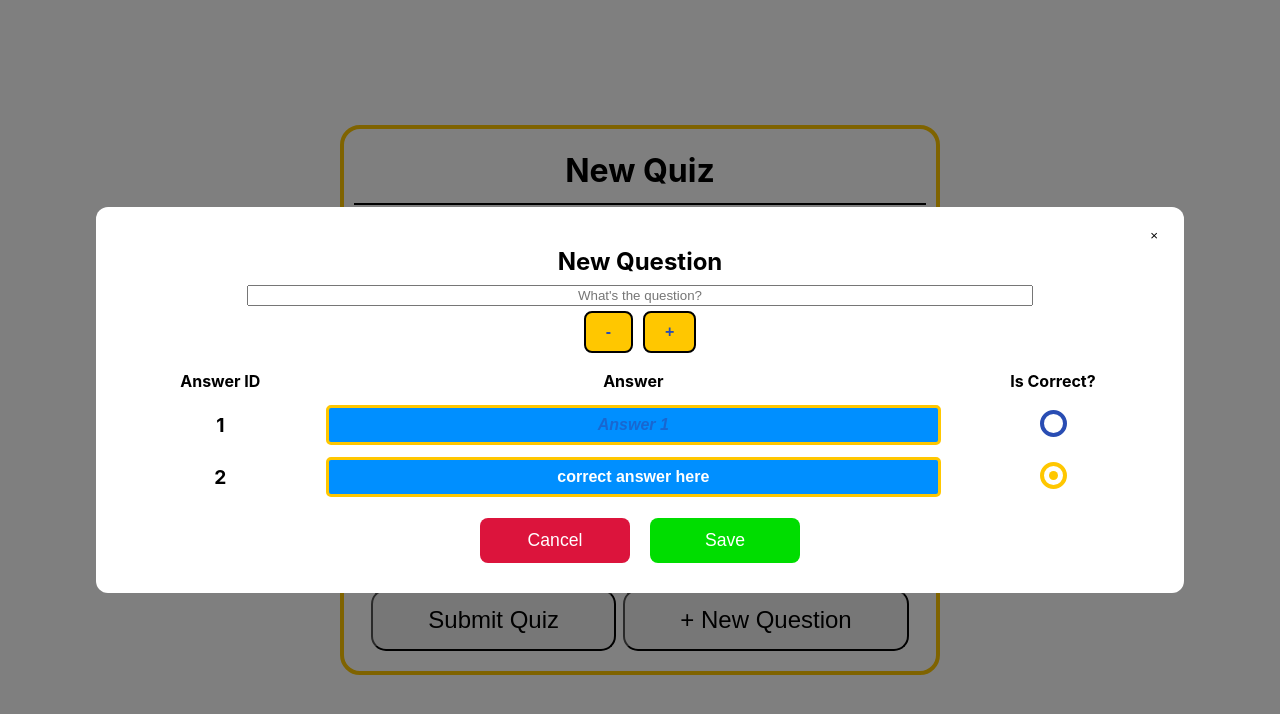
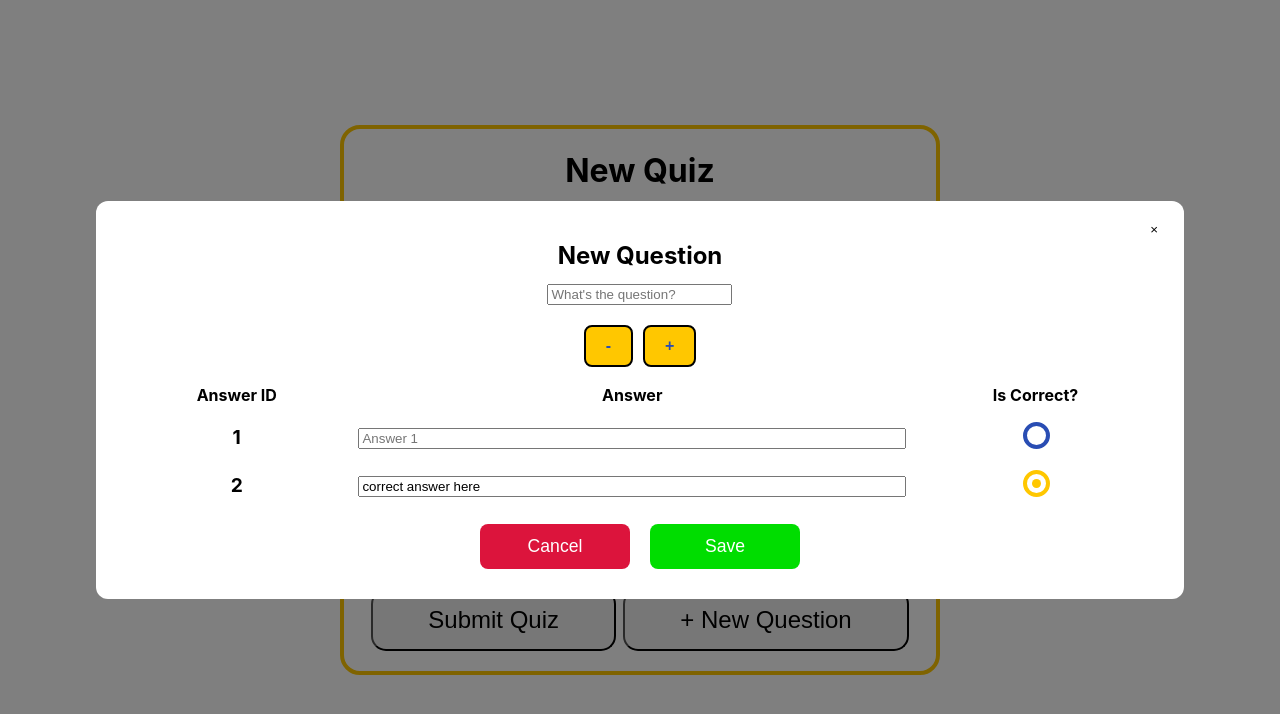
Before and after one commit to s-meenaghan7/react-quizapp-v2, a React (Vite) app: page / in a window 1280 px wide. Both pictures are taken after typing "Sample" into the empty fields and a click on the button "+ New Question". Shown: the top 714 px of the page. Built offline with nearby package versions, Linux system fonts and the light colour scheme.

Commit message:
Updated styling so the QuizForm has a global text input field, including for use by fields for questions, answers, and quiz name

```diff
--- a/src/quizform/QuizForm.css
+++ b/src/quizform/QuizForm.css
@@ -12,17 +12,40 @@
 /* ------------------- QUIZ NAME ------------------- */
 .name-input-container {
   border-bottom: 2px solid black; /*change to dark blue probably*/
+  padding: 10px;
 }
 
-#quiz-name-input {
-  text-align: center;
+/* ------------------- QUIZME GLOBAL INPUT FIELDS ------------------- */
+.quizme-input {
+  width: 75%;
+  border: 3px solid var(--detailOrange);
+  border-radius: 20px;
+  color: #fff;
   font-size: 1em;
   font-weight: bold;
-  width: 60%;
-  padding: 7px;
+  background-color: var(--lightBlue);
   outline: none;
-  border-radius: 10px;
-  margin: 1rem;
+  padding: 8px;
+  box-sizing: border-box;
+  transition: .3s;
+  text-align: center;
+}
+
+.quizme-input:focus {
+  border-color: var(--detailOrange);
+  box-shadow: 0 0 10px 0 var(--detailOrange);
+  background-color: #00b7ff;
+}
+
+.quizme-input:hover {
+  border-color: var(--detailOrange);
+  box-shadow: 0 0 8px 0 var(--detailOrange);
+}
+
+.quizme-input::placeholder {
+  color: var(--darkBlue);
+  opacity: 0.6;
+  font-style: italic;
 }
 
 /* ------------------- QUESTIONS ------------------- */
--- a/src/quizform/answer/Answer.css
+++ b/src/quizform/answer/Answer.css
@@ -41,37 +41,9 @@
   100% { opacity: 1; }
 }
 
-/* -------------------- TEXT FIELDS -------------------- */
-.answer-input {
+/* -------------------- INPUT WITH NAME ANSWER -------------------- */
+input[name='answer'] {
   width: 100%;
-  border: 3px solid var(--detailOrange);
-  border-radius: 5px;
-  color: #fff;
-  font-size: 1em;
-  font-weight: bold;
-  background-color: var(--lightBlue);
-  outline: none;
-  padding: 8px;
-  box-sizing: border-box;
-  transition: .3s;
-  text-align: center;
-}
-
-.answer-input:focus {
-  border-color: var(--detailOrange);
-  box-shadow: 0 0 12px 0 var(--detailOrange);
-  background-color: #00b7ff;
-}
-
-.answer-input:hover {
-  border-color: var(--detailOrange);
-  box-shadow: 0 0 12px 0 var(--detailOrange);
-}
-
-.answer-input::placeholder {
-  color: var(--darkBlue);
-  opacity: 0.6;
-  font-style: italic;
 }
 
 /* -------------------- RADIO BUTTONS -------------------- */
--- a/src/quizform/questionModal/QuestionModal.css
+++ b/src/quizform/questionModal/QuestionModal.css
@@ -35,20 +35,24 @@
 }
 
 /* ------------------- QUESTION DATA ------------------- */
+.question-form {
+  display: flex;
+  flex-direction: column;
+  align-items: center;
+}
+
+/* ------------------- QUESTION DATA ------------------- */
 .question-data {
   display: flex;
   flex-direction: column;
   justify-content: center;
   align-items: center;
+  width: 80%;
+  margin: 0px 0px 15px;
 }
 
 .question-data > h2 {
-  margin: 0 0 5px;
-}
-
-#question-data-input {
-  width: 75%;
-  text-align: center;
+  margin: 0 0 10px;
 }
 
 /* ------------------- ANSWER CONTROLS ------------------- */
@@ -102,6 +106,7 @@ table {
   justify-content: center;
   align-items: center;
   text-align: center;
+  width: 100%;
 }
 
 /* ------------------- MODAL FOOTER & BUTTONS ------------------- */
```
